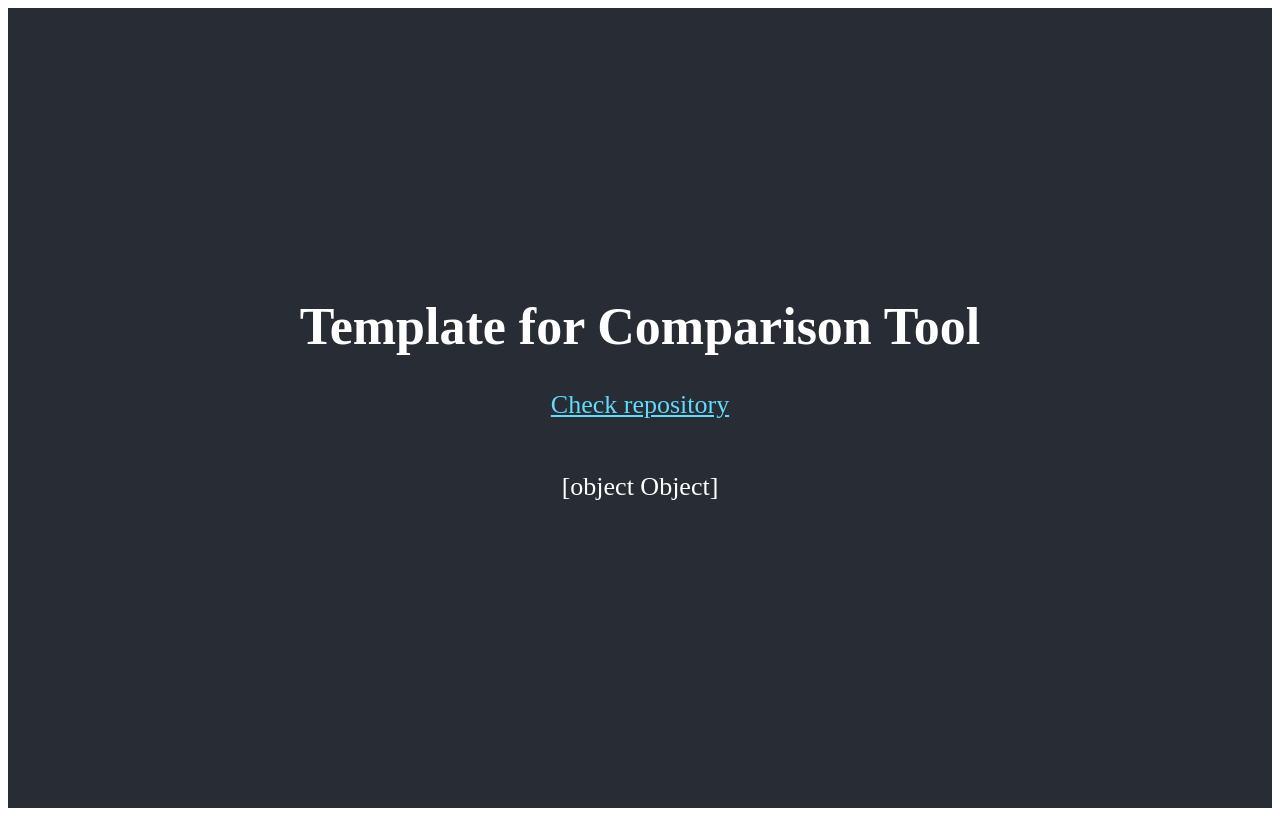
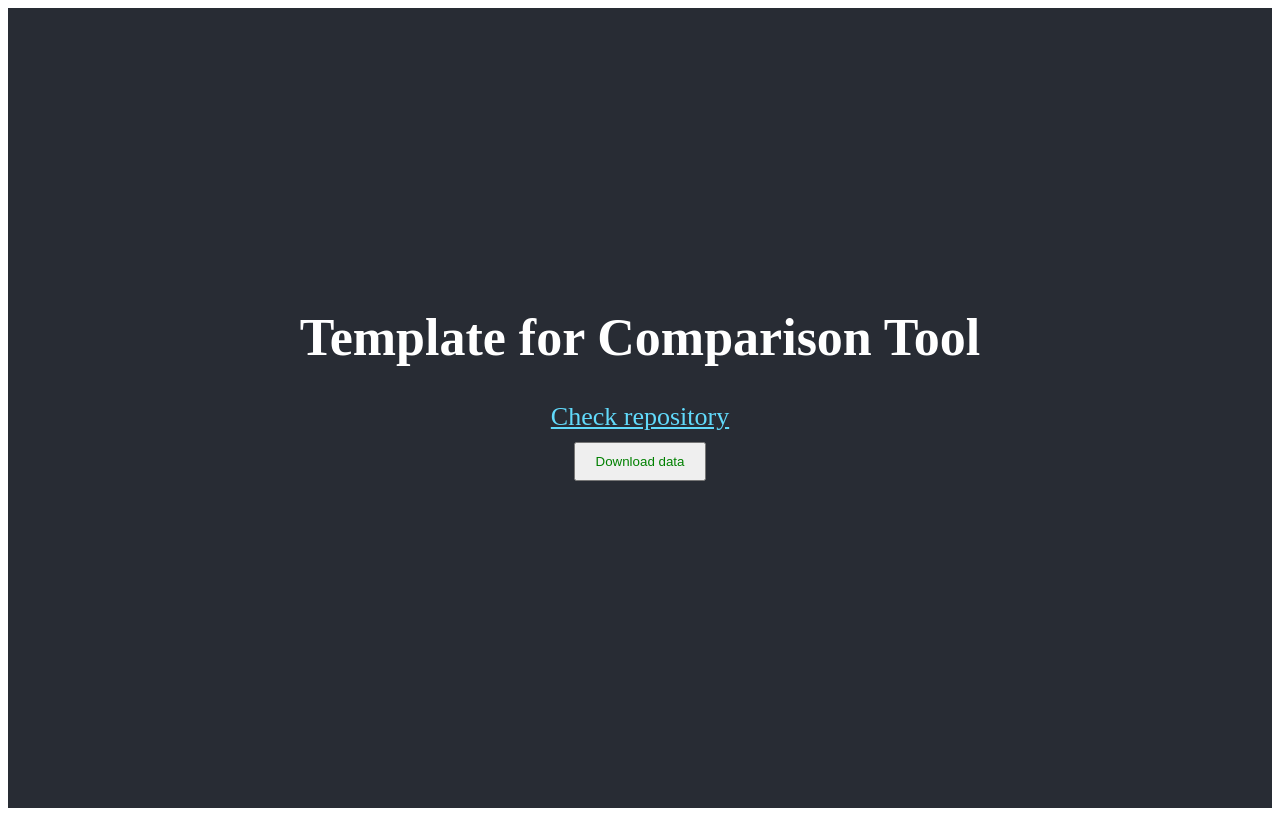
Before and after one commit to karolajoj/Comparison-Tool, a React (Create React App) app in the folder client/: page / in a window 1280 px wide. Built offline with nearby package versions, Linux system fonts and the light colour scheme; no server answers.

Commit message:
Add button to download data from backend

```diff
--- a/client/src/App.css
+++ b/client/src/App.css
@@ -28,6 +28,13 @@
   color: #61dafb;
 }
 
+button{
+  color: green;
+  padding: 10px 20px;
+  margin: 10px;
+  cursor: pointer;
+}
+
 @keyframes App-logo-spin {
   from {
     transform: rotate(0deg);
--- a/client/src/App.tsx
+++ b/client/src/App.tsx
@@ -1,4 +1,4 @@
-import { useEffect, useState } from 'react';
+import { useState } from 'react';
 import './App.css';
 
 
@@ -6,7 +6,7 @@ function App() {
 
   const [data, setData] = useState([{}])
 
-useEffect(() =>{
+const fetchTimeSeries = async () =>{
   fetch("/timeseries").then(
     res => res.json()
   ).then(
@@ -15,7 +15,8 @@ useEffect(() =>{
       console.log(data.timeseries)
     }
   )
-}, [])
+}
+
 
   return (
     <div className="App">
@@ -30,12 +31,21 @@ useEffect(() =>{
         >
           Check repository
         </a>
+          <button type = "button" onClick={fetchTimeSeries}>Download data</button>
         <p>
+        {data.length > 1 && <table>
+          <tr>
+            <th> index </th>
+            <th> date </th>
+          </tr>
           {data.map((item, index) => (
-            <div key={index}>
-              <p>{String(item)}</p>
-            </div>
+            <tr>
+              <td> {index} </td>
+              <td> {String(item)} </td>
+            </tr>
           ))}
+        </table>
+      }
         </p>
       </header>
     </div>
```
